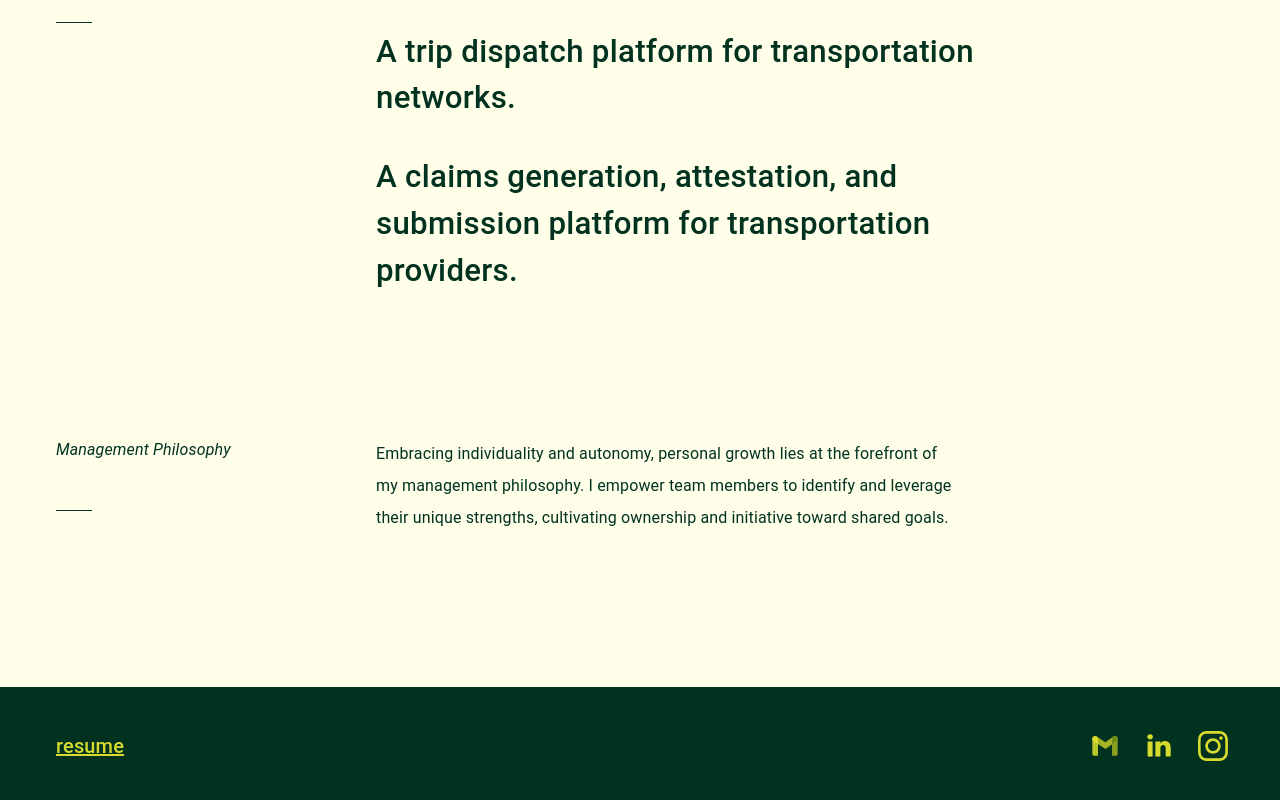
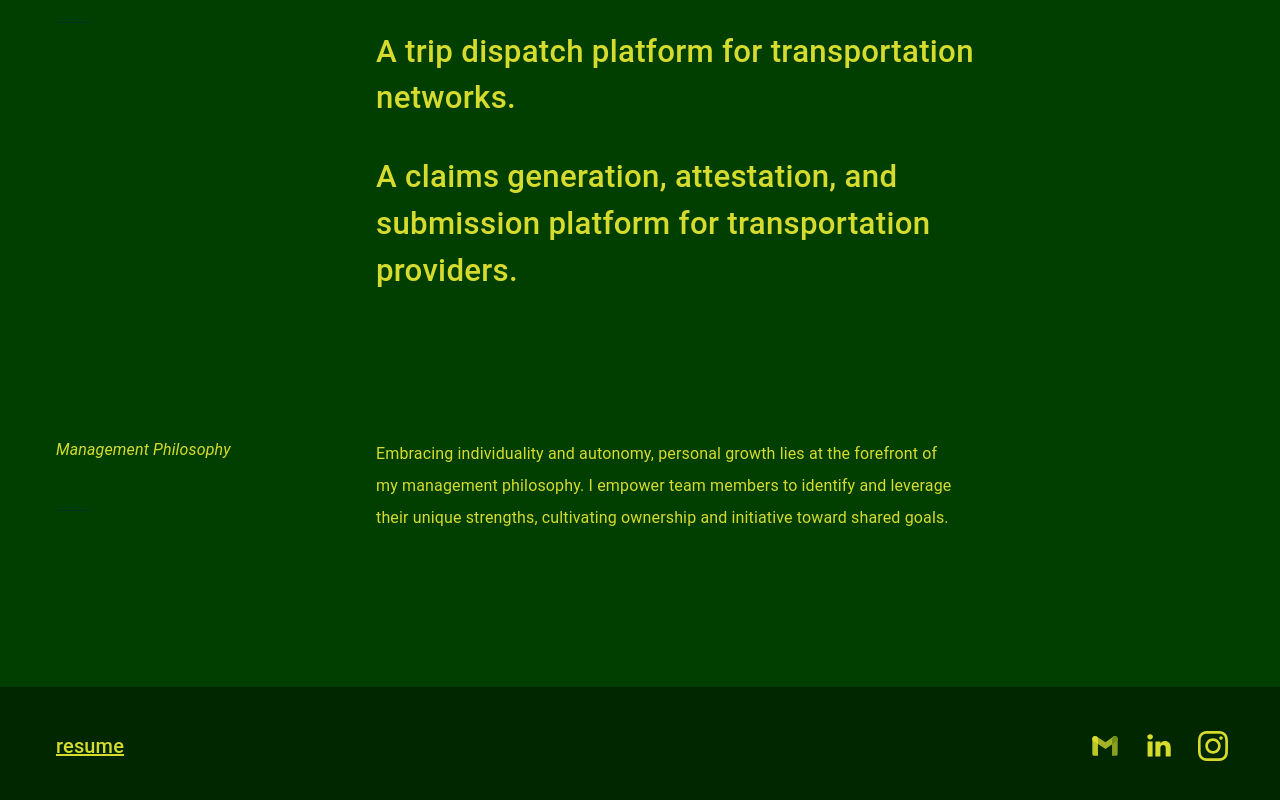
Before and after one commit to jyan95/website, a React (Create React App) app: page / in a window 1280 px wide. Shown: the part 1224-2024 px from the top of the page. Built offline with nearby package versions, Linux system fonts and the light colour scheme.

Commit message:
change colors

```diff
--- a/src/components/Footer.js
+++ b/src/components/Footer.js
@@ -14,7 +14,7 @@ const useStyles = makeStyles((theme) => ({
   footer: {
     marginTop: theme.spacing(2),
     padding: "32px 56px",
-    backgroundColor: "#013220",
+    backgroundColor: "#002700",
   },
 }));
 
--- a/src/index.css
+++ b/src/index.css
@@ -12,6 +12,6 @@ body {
 #root {
   font-family: "HelveticaNeue-Light", "Helvetica Neue Light", "HelveticaNeue-Bold",
     "Helvetica Neue Bold","Helvetica Neue", Helvetica, Arial, "Lucida Grande", sans-serif;
-  color: #013220;
-  background-color: #ffffe9;
+  color: #D6DB2D;
+  background-color: #003f00;
 }
```
